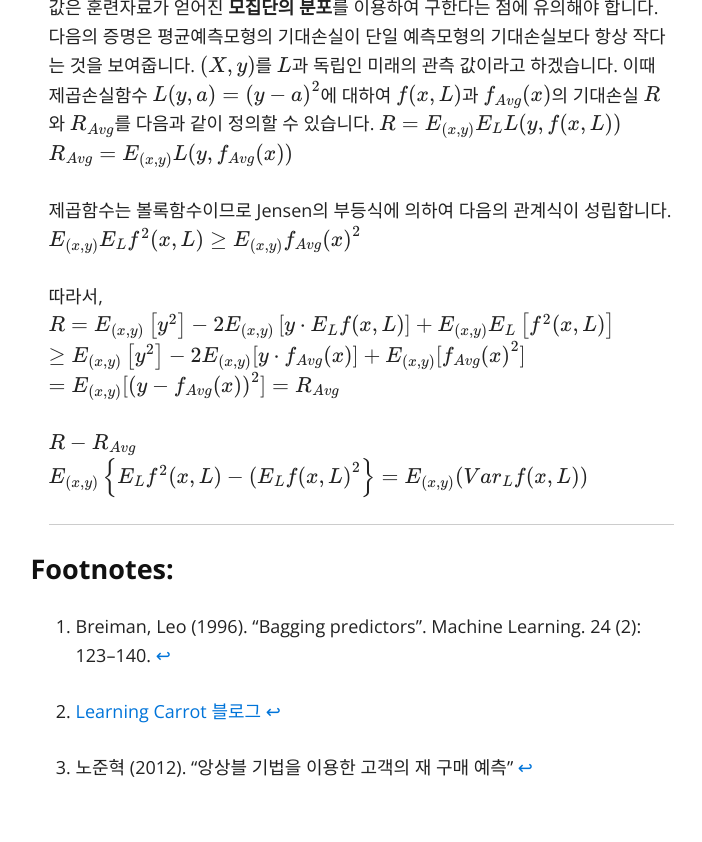
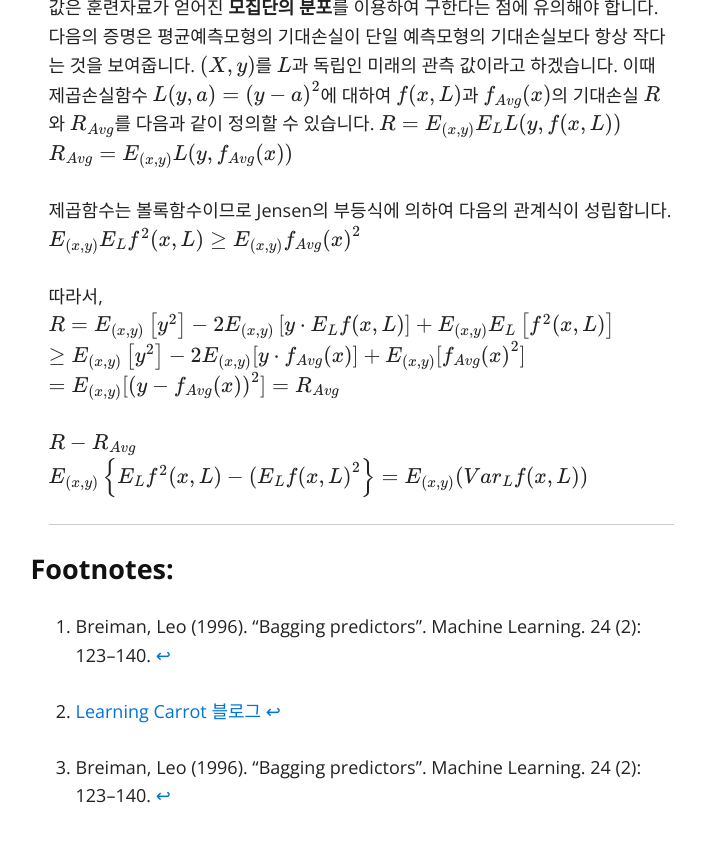
Before and after one commit to seokchaeyoon/seokchaeyoon.github.io, a Jekyll site: the page built from index.md, in a window 1280 px wide and 900 px high, scrolled down 15012 px. Shown: the top 842 px of the window, without its empty margins (279-981 px from the left). Built offline with Jekyll 4.4.1, drawn with Linux system fonts in a browser that asks for light colours; nearby versions of some CDN libraries; formulas are drawn with MathJax 3.

Commit message:
Update index.md

```diff
--- a/index.md
+++ b/index.md
@@ -284,4 +284,4 @@ $$ E_{ (x,y) }\left\{ { E }_{ L }{ f }^{ 2 }(x,L)-{ ({ E }_{ L }f(x,L) }^{ 2 } \
 
 [^2]: [Learning Carrot 블로그](https://learningcarrot.wordpress.com/2015/11/12/%EB%B6%80%ED%8A%B8%EC%8A%A4%ED%8A%B8%EB%9E%A9%EC%97%90-%EB%8C%80%ED%95%98%EC%97%AC-bootstrapping/)
 
-[^3]: 노준혁 (2012). "앙상블 기법을 이용한 고객의 재 구매 예측"
+[^3]: Breiman, Leo (1996). "Bagging predictors". Machine Learning. 24 (2): 123–140.
```
